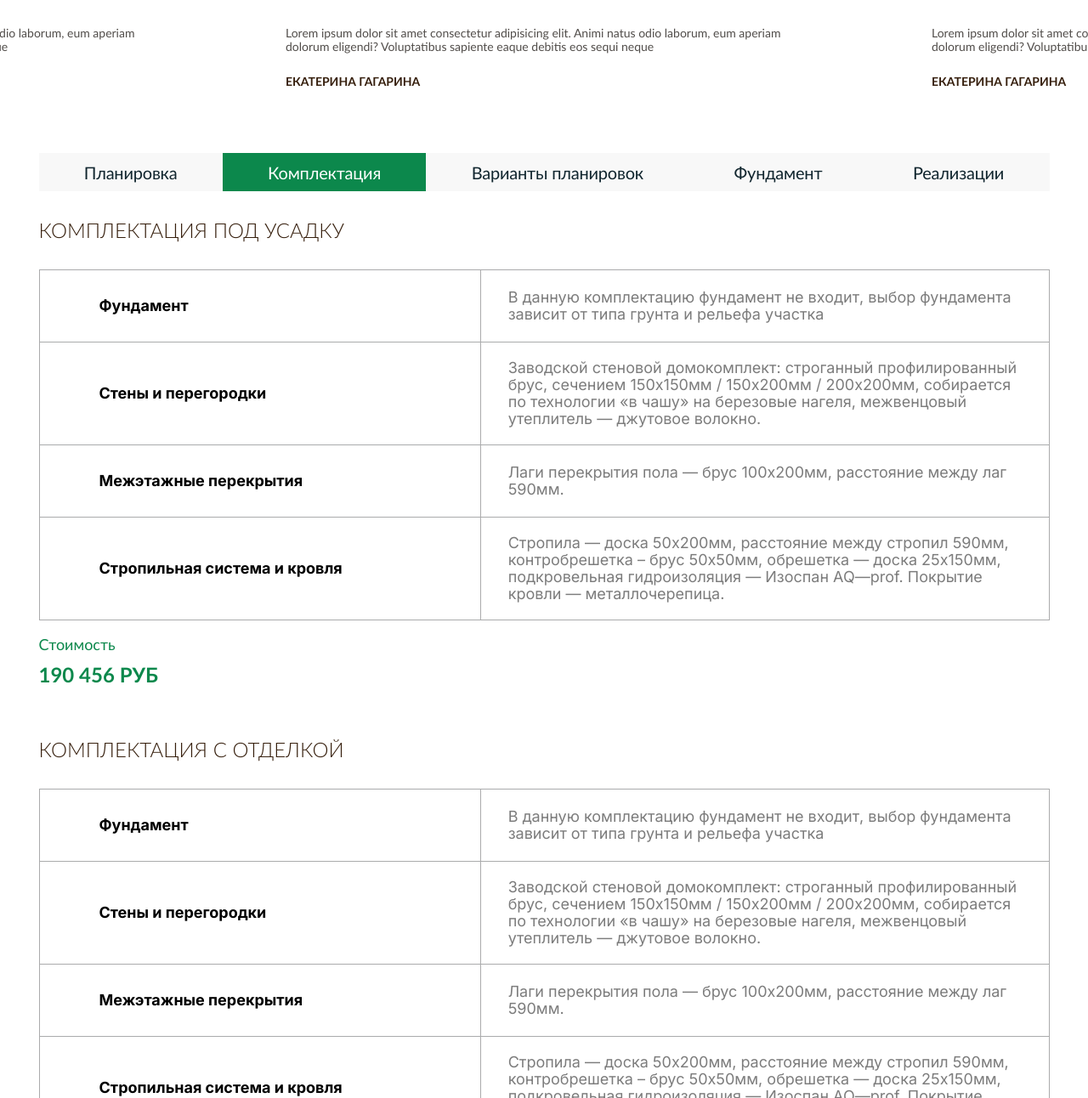
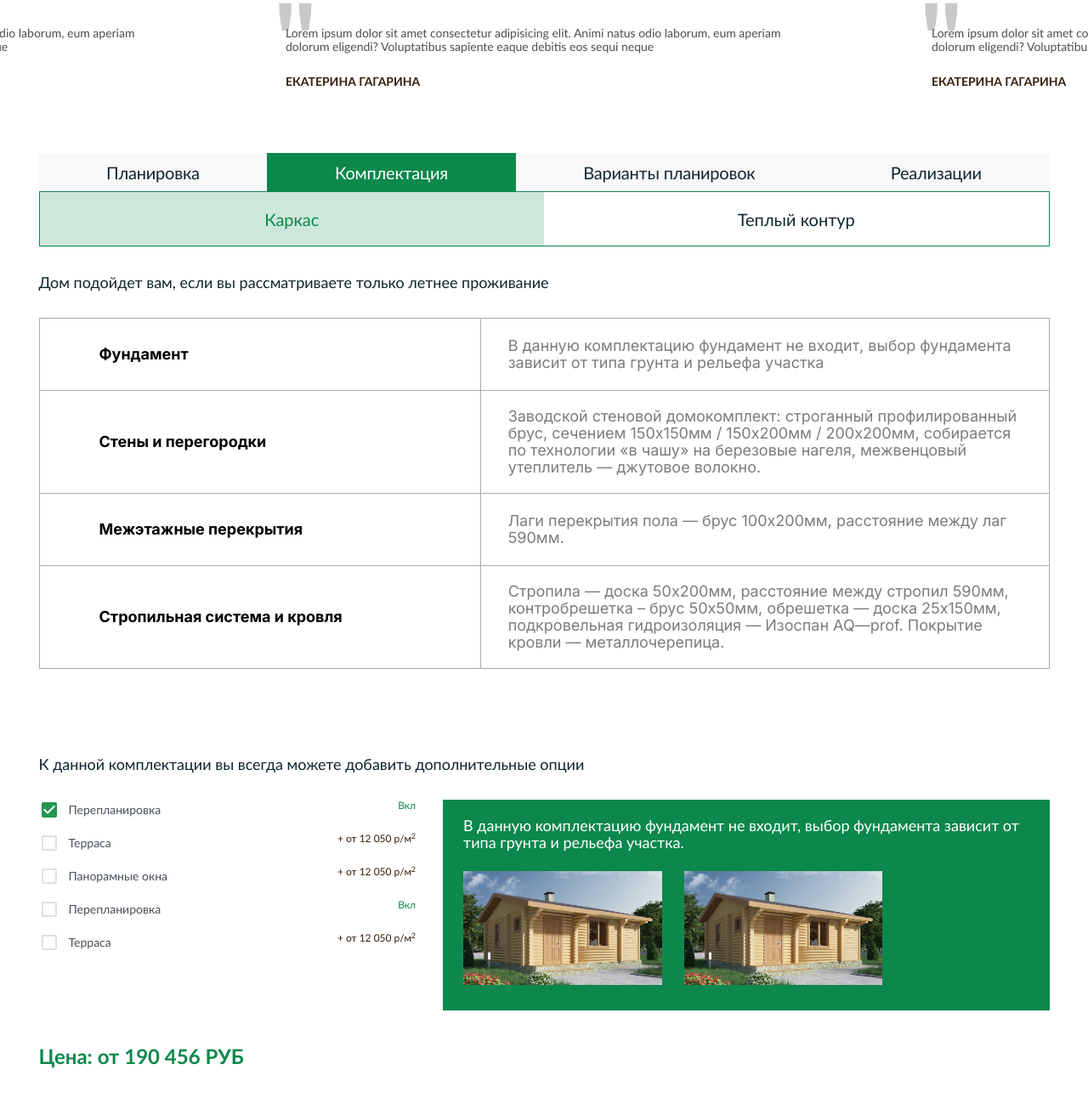
Before and after one commit to Shemchuk/wooden-houses, a website: page houses.html in a window 1280 px wide. Shown: the part 1508-2800 px from the top of the page at 85% size. Drawn offline with Linux system fonts and the light colour scheme.

Commit message:
feat: added additional options section

```diff
--- a/assets/scss/styles.scss
+++ b/assets/scss/styles.scss
@@ -188,11 +188,110 @@
       }
     }
 
+
+
+    // last column with the price and discount values
+    &.block-content__price {
+      display: flex;
+      flex-direction: column;
+      justify-content: flex-end;
+      align-items: flex-end;
+
+      margin-top: 12px;
+      // @media (max-width: $tablet) {
+      //   align-items: end;
+      // }
+
+      .price-wrapper {
+        display: flex;
+        flex-direction: column;
+        justify-content: flex-end;
+        align-items: flex-end;
+        width: 100%;
+
+
+        .payment-delivery {
+          @include fontLatoRegular;
+          font-size: 12px;
+          line-height: 14px;
+          color: $color_gr;
+          white-space: nowrap;
+          text-decoration-line: underline;
+        }
+
+        .order-button {
+          display: flex;
+          justify-content: center;
+          align-items: center;
+          height: 40px;
+          width: 100%;
+          margin: 16px 0 4px;
+
+          color: white;
+          background: $color_gr;
+
+          border: 1px solid $color_gr;
+
+          @include fontRobotoNormal;
+          font-size: 12px;
+          line-height: 14px;
+          text-decoration-line: none;
+        }
+
+        .discount-text {
+          margin-top: 4px;
+
+          @include fontRobotoNormal;
+          font-size: 14px;
+          line-height: 16px;
+          text-align: right;
+          text-decoration-line: line-through;
+          color: $color_sa;
+          margin-bottom: unset;
+        }
+
+        .discount-value {
+          margin-top: 4px;
+
+          @include fontRobotoBold;
+          font-size: 14px;
+          line-height: 16px;
+          color: $color_gr;
+        }
+
+        .price-value {
+          margin-top: 8px;
+
+          @include fontLatoBold;
+          font-size: 36px;
+          line-height: 36px;
+          text-transform: uppercase;
+          color: $color_gr;
+          white-space: nowrap;
+        }
+
+
+        .price-credit {
+          margin-top: 8px;
+          @include fontRobotoNormal;
+          font-size: 14px;
+          line-height: 16px;
+          color: $color_gr;
+          white-space: nowrap;
+          text-decoration-line: underline;
+        }
+      }
+    }
+  }
+}
+
 // блок "Дополнительные опции"
 .additional-options {
+  width: 100%;
+
   .option-item {
     display: flex;
-        align-items: center;
+    align-items: flex-start;
     justify-content: space-between;
 
     &:not(:last-child) {
@@ -318,101 +417,6 @@
   }
 }
 
-    // last column with the price and discount values
-    &.block-content__price {
-      display: flex;
-      flex-direction: column;
-      justify-content: flex-end;
-      align-items: flex-end;
-
-      margin-top: 12px;
-      // @media (max-width: $tablet) {
-      //   align-items: end;
-      // }
-
-      .price-wrapper {
-        display: flex;
-        flex-direction: column;
-        justify-content: flex-end;
-        align-items: flex-end;
-        width: 100%;
-
-
-        .payment-delivery {
-          @include fontLatoRegular;
-          font-size: 12px;
-          line-height: 14px;
-          color: $color_gr;
-          white-space: nowrap;
-          text-decoration-line: underline;
-        }
-
-        .order-button {
-          display: flex;
-          justify-content: center;
-          align-items: center;
-          height: 40px;
-          width: 100%;
-          margin: 16px 0 4px;
-
-          color: white;
-          background: $color_gr;
-
-          border: 1px solid $color_gr;
-
-          @include fontRobotoNormal;
-          font-size: 12px;
-          line-height: 14px;
-          text-decoration-line: none;
-        }
-
-        .discount-text {
-          margin-top: 4px;
-
-          @include fontRobotoNormal;
-          font-size: 14px;
-          line-height: 16px;
-          text-align: right;
-          text-decoration-line: line-through;
-          color: $color_sa;
-          margin-bottom: unset;
-        }
-
-        .discount-value {
-          margin-top: 4px;
-
-          @include fontRobotoBold;
-          font-size: 14px;
-          line-height: 16px;
-          color: $color_gr;
-        }
-
-        .price-value {
-          margin-top: 8px;
-
-          @include fontLatoBold;
-          font-size: 36px;
-          line-height: 36px;
-          text-transform: uppercase;
-          color: $color_gr;
-          white-space: nowrap;
-        }
-
-
-        .price-credit {
-          margin-top: 8px;
-          @include fontRobotoNormal;
-          font-size: 14px;
-          line-height: 16px;
-          color: $color_gr;
-          white-space: nowrap;
-          text-decoration-line: underline;
-        }
-      }
-    }
-  }
-}
-
 .column-bottom-5 {
   display: flex;
   flex-wrap: wrap;
@@ -491,6 +495,7 @@
         display: block;
         width: 100%;
         height: 100%;
+        // height: 360px;
         max-height: 360px;
         // max-width: 640px;
 
@@ -513,6 +518,18 @@
         @media (max-width: $mobile) {
           max-width: unset;
           margin-top: 32px;
+        }
+
+        .quote-icon {
+          position: absolute;
+          width: 38.5px;
+          height: 33.2px;
+          left: 8px;
+          top: -12px;
+          background-image: url("../img/quote.svg");
+          background-size: cover;
+          background-position:center ;
+          background-repeat: no-repeat;
         }
 
         img {
@@ -573,7 +590,7 @@
     flex-direction: row;
     background: $color_bg;
 
-    margin: 60px 0px 30px;
+    margin: 60px 0px 0px;
     // padding: 0 32px;
 
     height: 45px;
@@ -584,7 +601,7 @@
     }
 
     @media (max-width: $mobile) {
-      margin: 60px 0px 30px;
+      margin: 32px 0px 0px;
     }
 
     .product-tab__item {
@@ -622,6 +639,36 @@
     }
   }
 
+  .complectation-container {
+    display: none;
+    // width: 100%;
+    height: 63px;
+    border: 1px solid $color_gr;
+    margin-bottom: 30px;
+    cursor: pointer;
+
+    &.show {
+      display: flex;
+    }
+
+    .complectation__item {
+      display: flex;
+      flex: 1 1 50%;
+      justify-content: center;
+      align-items: center;
+
+      @include fontLatoRegular;
+      font-size: 20px;
+      line-height: 24px;
+      color: $color_w;
+
+      &.active {
+        color: $color_gr;
+        background-color: rgba(12, 136, 76, 0.2);
+      }
+    }
+  }
+
   .table__container {
     margin-bottom: 60px;
 
@@ -635,10 +682,20 @@
       margin-bottom: 30px;
     }
 
+    .table__description {
+      @include fontLatoRegular;
+      font-size: 18px;
+      line-height: 24px;
+      color: $color_w;
+
+      margin-bottom: 30px;
+    }
+
+
     .table__content {
       display: flex;
       flex-direction: column;
-      margin-bottom: 16px;
+      margin-bottom: 100px;
       border: 1px solid $color_border;
       border-width: 0 0 1px 0;
 
@@ -697,6 +754,58 @@
       }
     }
 
+    .table__options {
+      display: flex;
+      margin-bottom: 42px;
+      gap: 32px;
+
+      @media (max-width: 900px) {
+        flex-direction: column;
+      }
+
+      .options-container {
+        display: flex;
+        flex: 1 1 40%;
+      }
+
+      .options-description {
+        display: flex;
+        flex-direction: column;
+        flex: 1 1 60%;
+        background-color: $color_gr;
+        color: white;
+        padding: 20px 24px 30px;
+
+        &__text {
+          @include fontLatoRegular;
+          font-size: 18px;
+          line-height: 20px;
+          margin-bottom: 24px;
+        }
+
+        &__images {
+          display: flex;
+          gap: 26px;
+
+          img {
+            max-height: 134px;
+            object-fit: cover;
+          }
+
+          @media (max-width: 640px) {
+            flex-direction: column;
+            img {
+              max-height: unset;
+              width: 100%;
+
+            }
+          }
+        }
+
+
+      }
+    }
+
     .table__price {
       &-title {
         @include fontLatoRegular;
@@ -711,7 +820,6 @@
         font-size: 24px;
         line-height: 24px;
         color: $color_gr;
-        text-transform: uppercase;
       }
     }
   }
--- a/houses.html
+++ b/houses.html
@@ -307,6 +307,7 @@
           <div class="slide-wrapper">
             <img src="./assets/img/feedback-slider-1.png" alt="slide">
             <div class="feedback-content__wrapper">
+              <div class="quote-icon"></div>
               <div class="feedback-content">Lorem ipsum dolor sit amet consectetur adipisicing elit. Animi natus odio laborum, eum aperiam dolorum eligendi? Voluptatibus sapiente eaque debitis eos sequi neque
               </div>
               <div class="feedback-author">Екатерина Гагарина</div>
@@ -318,6 +319,7 @@
           <div class="slide-wrapper">
             <img src="./assets/img/feedback-slider-2.png" alt="slide">
             <div class="feedback-content__wrapper">
+              <div class="quote-icon"></div>
               <div class="feedback-content">Lorem ipsum dolor sit amet consectetur adipisicing elit. Animi natus odio laborum, eum aperiam dolorum eligendi? Voluptatibus sapiente eaque debitis eos sequi neque
               </div>
               <div class="feedback-author">Екатерина Гагарина</div>
@@ -329,6 +331,7 @@
           <div class="slide-wrapper">
             <img src="./assets/img/feedback-slider-3.png" alt="slide">
             <div class="feedback-content__wrapper">
+              <div class="quote-icon"></div>
               <div class="feedback-content">Lorem ipsum dolor sit amet consectetur adipisicing elit. Animi natus odio laborum, eum aperiam dolorum eligendi? Voluptatibus sapiente eaque debitis eos sequi neque
               </div>
               <div class="feedback-author">Екатерина Гагарина</div>
@@ -348,14 +351,19 @@
         <a href="#" class="product-tab__item">Планировка</a>
         <a href="#" class="product-tab__item active">Комплектация</a>
         <a href="#" class="product-tab__item">Варианты планировок</a>
-        <a href="#" class="product-tab__item">Фундамент</a>
         <a href="#" class="product-tab__item">Реализации</a>
       </div>
 
+      <div class="complectation-container show">
+        <div class="complectation__item active">Каркас</div>
+        <div class="complectation__item">Теплый контур</div>
+      </div>
 
       <!-- first table -->
       <div class="table__container">
-        <div class="table__header">Комплектация под усадку</div>
+        <!-- <div class="table__header">Комплектация под усадку</div> -->
+        <div class="table__description">Дом подойдет вам, если вы рассматриваете только летнее проживание
+        </div>
 
         <div class="table__content">
           <div class="table__row">
@@ -382,44 +390,89 @@
 
         </div>
 
-        <div class="table__price">
-          <div class="table__price-title">Стоимость</div>
-          <div class="table__price-text">190 456 руб</div>
+        <div class="table__description">К данной комплектации вы всегда можете добавить дополнительные опции
         </div>
-      </div>
 
-      <!-- second table -->
-      <div class="table__container">
-        <div class="table__header">Комплектация с отделкой</div>
+        <div class="table__options">
+          <div class="options-container">
+            <div class="additional-options">
+              <div class="option-item">
+                <label class="checkbox-container">Перепланировка
+                  <input type="checkbox" checked="checked">
+                  <span class="checkmark"></span>
+                </label>
 
-        <div class="table__content">
-          <div class="table__row">
-            <div class="table__cell-header">Фундамент</div>
-            <div class="table__cell-content">В данную комплектацию фундамент не входит, выбор фундамента зависит от типа грунта и рельефа участка</div>
-          </div>
+                <div class="option-item__button">Вкл</div>
+                <div class="option-item__price hidden">
+                  + от 12 050 р/м2
+                </div>
+              </div>
 
-          <div class="table__row">
-            <div class="table__cell-header">Стены и перегородки</div>
-            <div class="table__cell-content">Заводской стеновой домокомплект: строганный профилированный брус, сечением 150х150мм / 150х200мм / 200х200мм, собирается по технологии «в чашу» на березовые нагеля, межвенцовый утеплитель — джутовое волокно.
+              <div class="option-item">
+                <label class="checkbox-container">Терраса
+                  <input type="checkbox">
+                  <span class="checkmark"></span>
+                </label>
+
+                <div class="option-item__button hidden">Вкл</div>
+                <div class="option-item__price">
+                  + от 12 050 р/м<sup>2</sup>
+                </div>
+              </div>
+
+              <div class="option-item">
+                <label class="checkbox-container">Панорамные окна
+                  <input type="checkbox">
+                  <span class="checkmark"></span>
+                </label>
+
+                <div class="option-item__button hidden">Вкл</div>
+                <div class="option-item__price">
+                  + от 12 050 р/м<sup>2</sup>
+                </div>
+              </div>
+
+              <div class="option-item">
+                <label class="checkbox-container">Перепланировка
+                  <input type="checkbox" >
+                  <span class="checkmark"></span>
+                </label>
+
+                <div class="option-item__button">Вкл</div>
+                <div class="option-item__price hidden">
+                  + от 12 050 р/м2
+                </div>
+              </div>
+
+              <div class="option-item">
+                <label class="checkbox-container">Терраса
+                  <input type="checkbox">
+                  <span class="checkmark"></span>
+                </label>
+
+                <div class="option-item__button hidden">Вкл</div>
+                <div class="option-item__price">
+                  + от 12 050 р/м<sup>2</sup>
+                </div>
+              </div>
+
             </div>
           </div>
 
-          <div class="table__row">
-            <div class="table__cell-header">Межэтажные перекрытия</div>
-            <div class="table__cell-content">Лаги перекрытия пола — брус 100х200мм, расстояние между лаг 590мм.
+          <div class="options-description">
+            <div class="options-description__text">
+              В данную комплектацию фундамент не входит, выбор фундамента зависит от типа грунта и рельефа участка.
+            </div>
+            <div class="options-description__images">
+              <img src="./assets/img/house.png" alt="house">
+              <img src="./assets/img/house.png" alt="house">
             </div>
           </div>
-
-          <div class="table__row">
-            <div class="table__cell-header">Стропильная система и кровля</div>
-            <div class="table__cell-content">Стропила — доска 50х200мм, расстояние между стропил 590мм, контробрешетка – брус 50х50мм, обрешетка — доска 25х150мм, подкровельная гидроизоляция — Изоспан AQ—prof. Покрытие кровли — металлочерепица.</div>
-          </div>
-
         </div>
 
         <div class="table__price">
-          <div class="table__price-title">Стоимость</div>
-          <div class="table__price-text">290 456 руб</div>
+          <!-- <div class="table__price-title">Стоимость</div> -->
+          <div class="table__price-text">Цена: от 190 456 РУБ</div>
         </div>
       </div>
 
```
Also changed, not shown: assets/css/styles.css, assets/img/house.png (added), 1 other file. Lines whose indentation alone changed are shown as unchanged.
